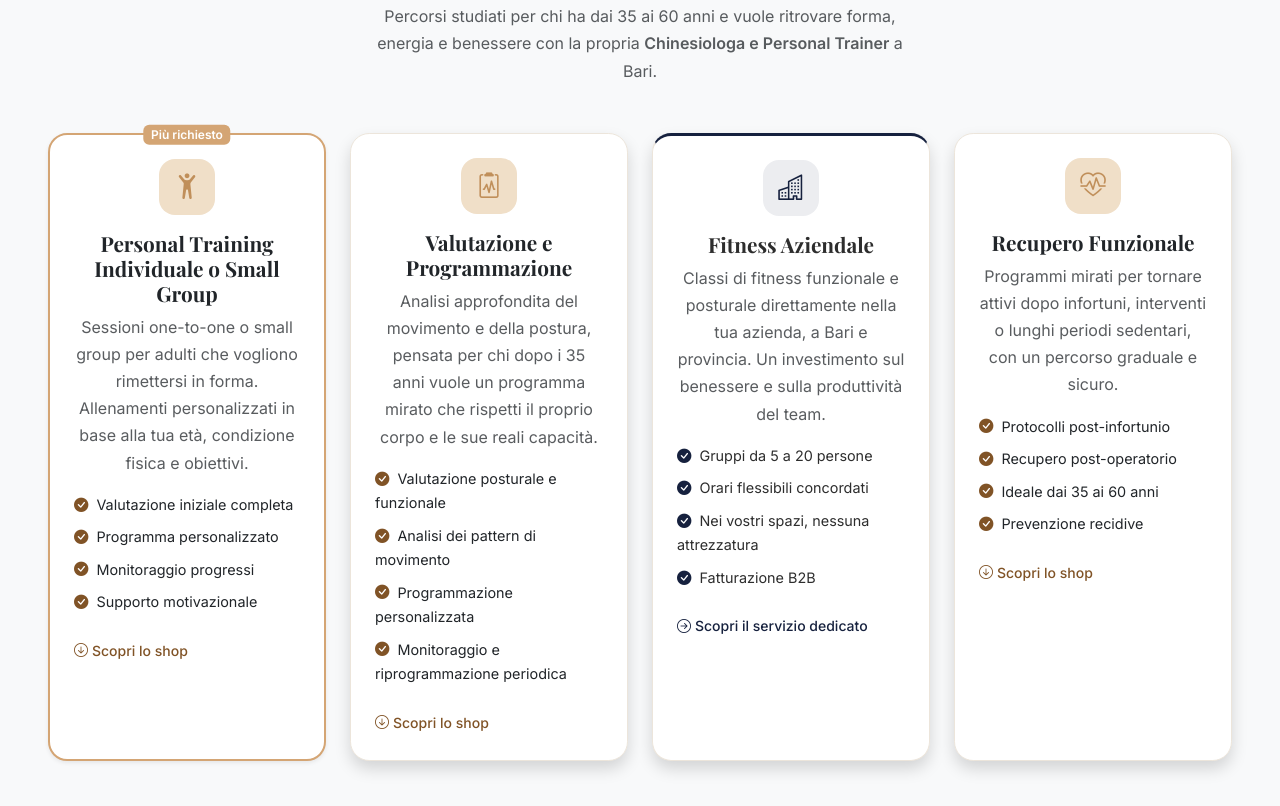
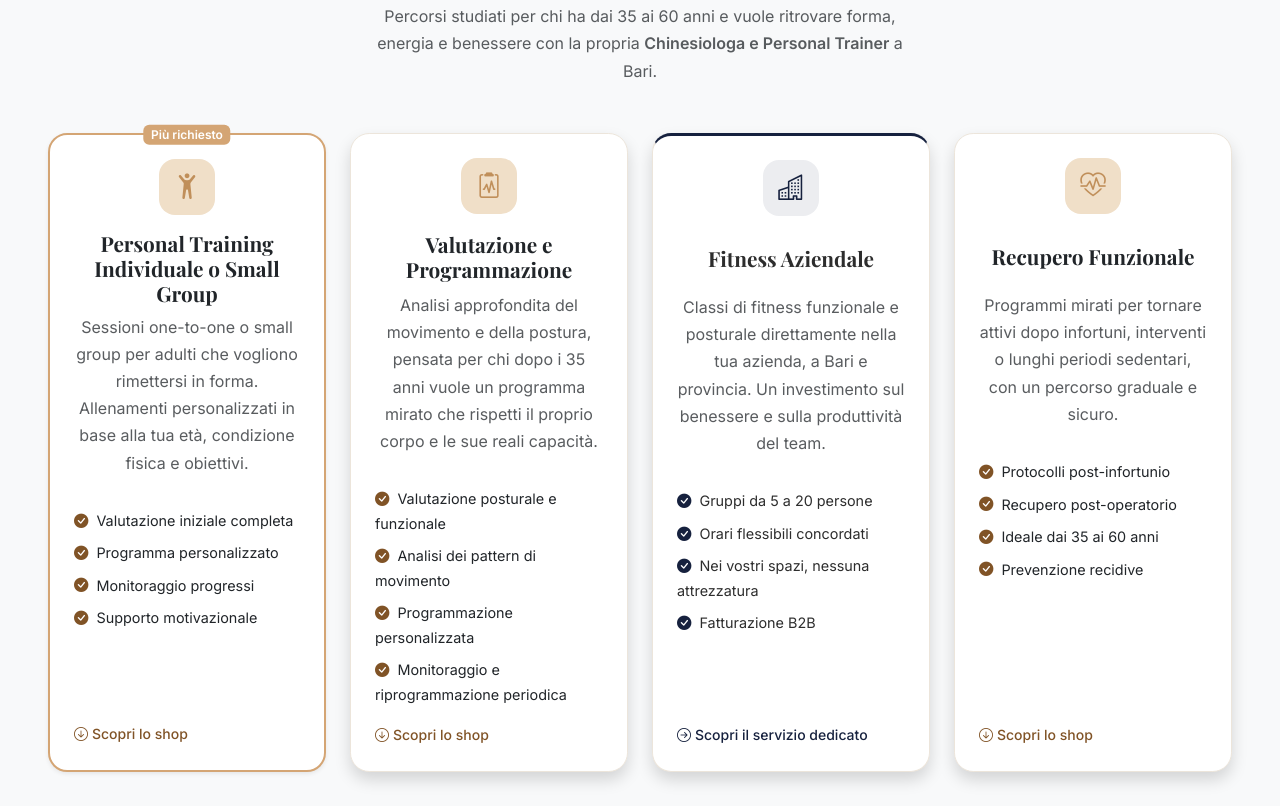
Before and after one commit to Saifer88/pauarepo, a plain HTML site: page index.html in a window 1280 px wide. Shown: the part 2454-3260 px from the top of the page. Drawn offline with nearby package versions, Linux system fonts and the light colour scheme.

Commit message:
cta cards services

```diff
--- a/index.html
+++ b/index.html
@@ -28,7 +28,7 @@
     <link href="https://fonts.googleapis.com/css2?family=Playfair+Display:wght@400;600;700&family=Inter:wght@300;400;500;600&display=swap" rel="stylesheet">
     <link href="https://cdn.jsdelivr.net/npm/bootstrap@5.3.3/dist/css/bootstrap.min.css" rel="stylesheet">
     <link href="https://cdn.jsdelivr.net/npm/bootstrap-icons@1.11.3/font/bootstrap-icons.min.css" rel="stylesheet">
-    <link rel="stylesheet" href="styles.min.css?v=20260930-11">
+    <link rel="stylesheet" href="styles.min.css?v=20260930-12">
     <!-- Preloader inline styles (loads before external CSS) -->
     <style>
         .preloader{position:fixed;inset:0;z-index:99999;background:#111;display:flex;align-items:center;justify-content:center;transition:opacity .5s ease,visibility .5s ease}
--- a/styles.css
+++ b/styles.css
@@ -767,28 +767,28 @@ a.service-card:focus {
 }
 
 /* Allinea link "Scopri" in fondo + liste alla stessa altezza (prima riga servizi) */
-#servizi .row:first-of-type .service-card .card-body {
+.services-grid .service-card .card-body {
     display: flex;
     flex-direction: column;
 }
 
-#servizi .row:first-of-type .service-card .card-title {
+.services-grid .service-card .card-title {
     min-height: 3.4rem;
     display: flex;
     align-items: center;
     justify-content: center;
 }
 
-#servizi .row:first-of-type .service-card .list-unstyled {
+.services-grid .service-card .list-unstyled {
     flex: 1;
 }
 
-#servizi .row:first-of-type .service-card .card-body > span:last-child {
-    margin-top: auto;
+.services-grid .service-card .card-body > span:last-child {
+    margin-top: auto !important;
 }
 
 @media (max-width: 991px) {
-    #servizi .row:first-of-type .service-card .card-title {
+    .services-grid .service-card .card-title {
         min-height: 0;
     }
 }
```
Also changed, not shown: styles.min.css, 1 other file.
